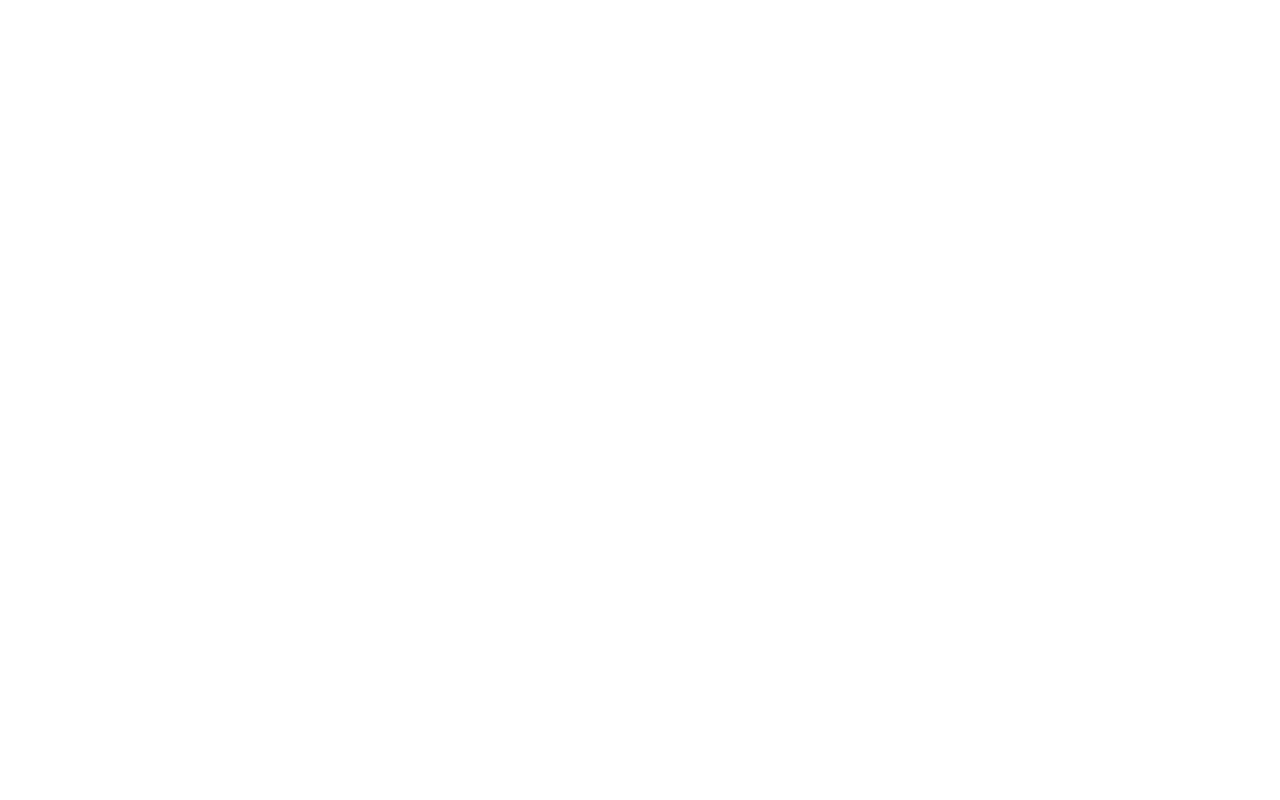
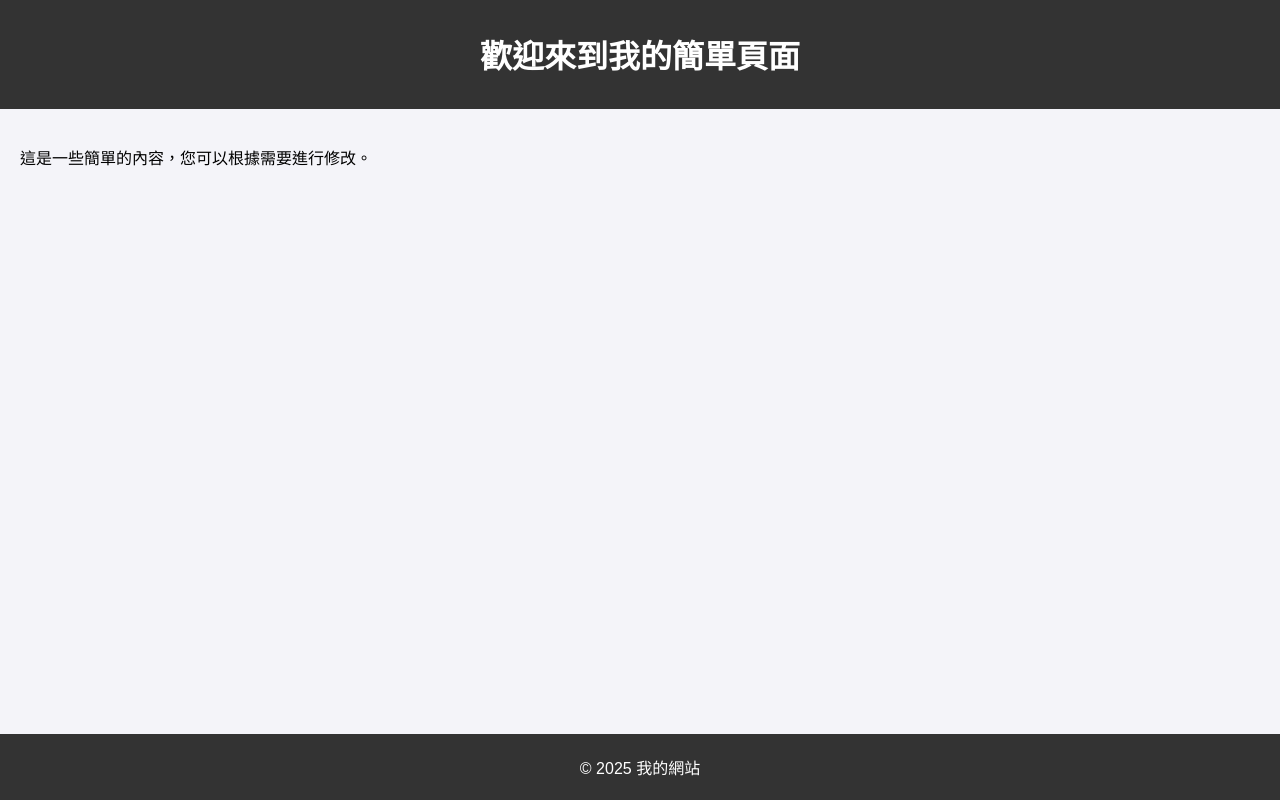
Before and after one commit to Jastin159/HW05_1132920.github.io, a plain HTML site: page index.html in a window 1280 px wide. Drawn offline with Linux system fonts and the light colour scheme.

Commit message:
Update index.html

```diff
--- a/index.html
+++ b/index.html
@@ -1,4 +1,45 @@
 <!DOCTYPE html>
-    <html>
-        <title>1132920_楊宇安</title>
-    </html>
+<html lang="zh-Hant">
+<head>
+    <meta charset="UTF-8">
+    <meta name="viewport" content="width=device-width, initial-scale=1.0">
+    <title>簡單頁面</title>
+    <style>
+        body {
+            font-family: Arial, sans-serif;
+            margin: 0;
+            padding: 0;
+            background-color: #f4f4f9;
+        }
+        header {
+            background-color: #333;
+            color: white;
+            text-align: center;
+            padding: 10px 0;
+        }
+        section {
+            padding: 20px;
+        }
+        footer {
+            background-color: #333;
+            color: white;
+            text-align: center;
+            padding: 5px 0;
+            position: fixed;
+            width: 100%;
+            bottom: 0;
+        }
+    </style>
+</head>
+<body>
+    <header>
+        <h1>歡迎來到我的簡單頁面</h1>
+    </header>
+    <section>
+        <p>這是一些簡單的內容，您可以根據需要進行修改。</p>
+    </section>
+    <footer>
+        <p>&copy; 2025 我的網站</p>
+    </footer>
+</body>
+</html>
```
